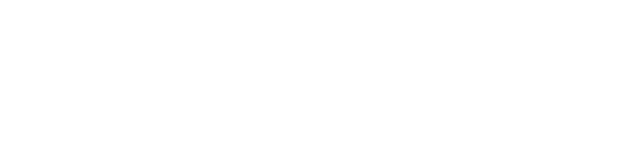
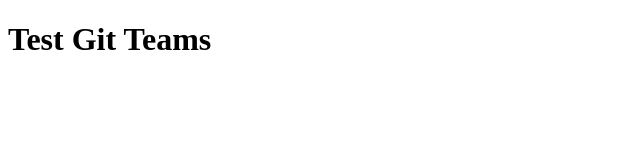
Before and after one commit to jordi92al/prueba_git, a plain HTML site: page index.html in a window 1280 px wide. Shown: the whole page, without its empty margins (0-640 px from the left). Drawn offline with Linux system fonts and the light colour scheme.

Commit message:
First HTML inputs

```diff
--- a/index.html
+++ b/index.html
@@ -4,9 +4,9 @@
     <meta charset="UTF-8">
     <meta http-equiv="X-UA-Compatible" content="IE=edge">
     <meta name="viewport" content="width=device-width, initial-scale=1.0">
-    <title>Document</title>
+    <title>Git Test</title>
 </head>
 <body>
-
+    <h1>Test Git Teams</h1>
 </body>
 </html>
```
